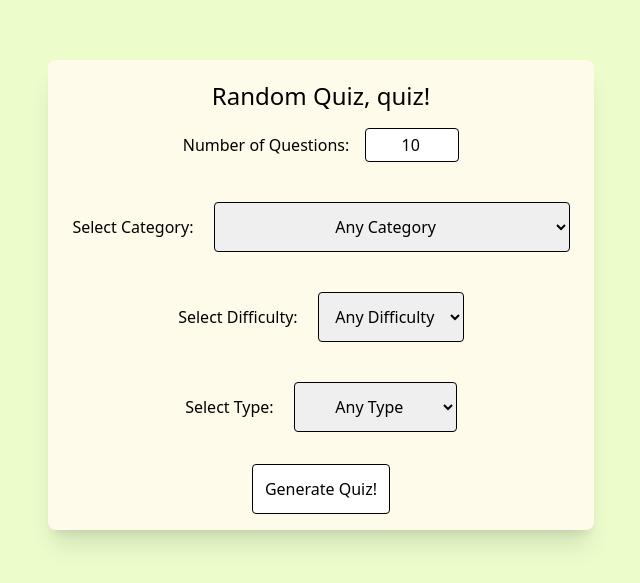
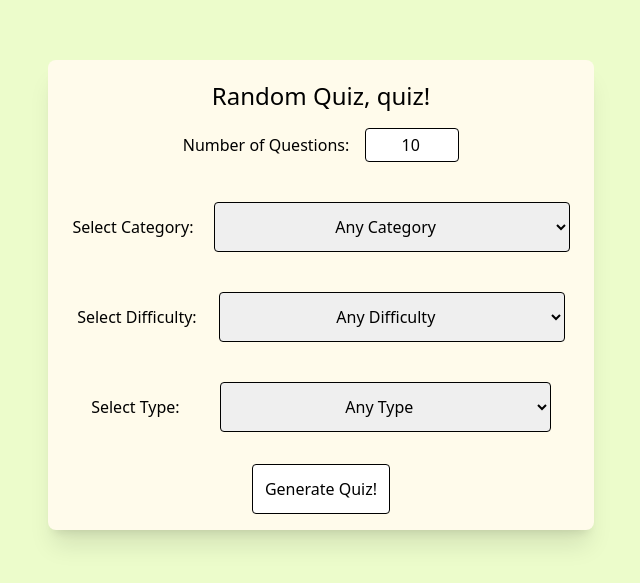
Before and after one commit to MrProtsyuk/Random-quiz, a Next.js app: page / in a window 1280 px wide. Shown: the part 105-688 px from the top of the page, without its empty margins (319-959 px from the left). Built offline with nearby package versions, Linux system fonts and the light colour scheme.

Commit message:
added gh pages to site

```diff
--- a/package.json
+++ b/package.json
@@ -1,14 +1,18 @@
 {
   "name": "crashcourse",
   "version": "0.1.0",
+  "homepage": "https://MrProtsyuk.github.io/random-quiz",
   "private": true,
   "scripts": {
+    "predeploy": "npm run build",
+    "deploy": "gh-pages -d build",
     "dev": "next dev",
     "build": "next build",
     "start": "next start",
     "lint": "next lint"
   },
   "dependencies": {
+    "gh-pages": "^4.0.0",
     "he": "^1.2.0",
     "next": "12.3.0",
     "react": "18.2.0",
--- a/pages/index.js
+++ b/pages/index.js
@@ -92,7 +92,7 @@ function Home() {
           </label>
           <select
             name="difficulty"
-            className="form-control p-3 text-center border-solid border-black border rounded"
+            className="form-control ml-0.5 p-3 px-28 text-center border-solid border-black border rounded"
           >
             <option value="any">Any Difficulty</option>
             <option value="easy">Easy</option>
@@ -108,10 +108,10 @@ function Home() {
           </label>
           <select
             name="type"
-            className="form-control p-3 text-center border-solid border-black border rounded"
+            className="form-control p-3 ml-5 px-24 text-center border-solid border-black border rounded"
           >
             &gt;
-            <option value="any" className="mr-4 ">
+            <option value="any" className="mr-4">
               Any Type
             </option>
             <option value="multiple">Multiple Choice</option>
```
Also changed, not shown: 1 other file (tests, documents, lock files or other folders).
